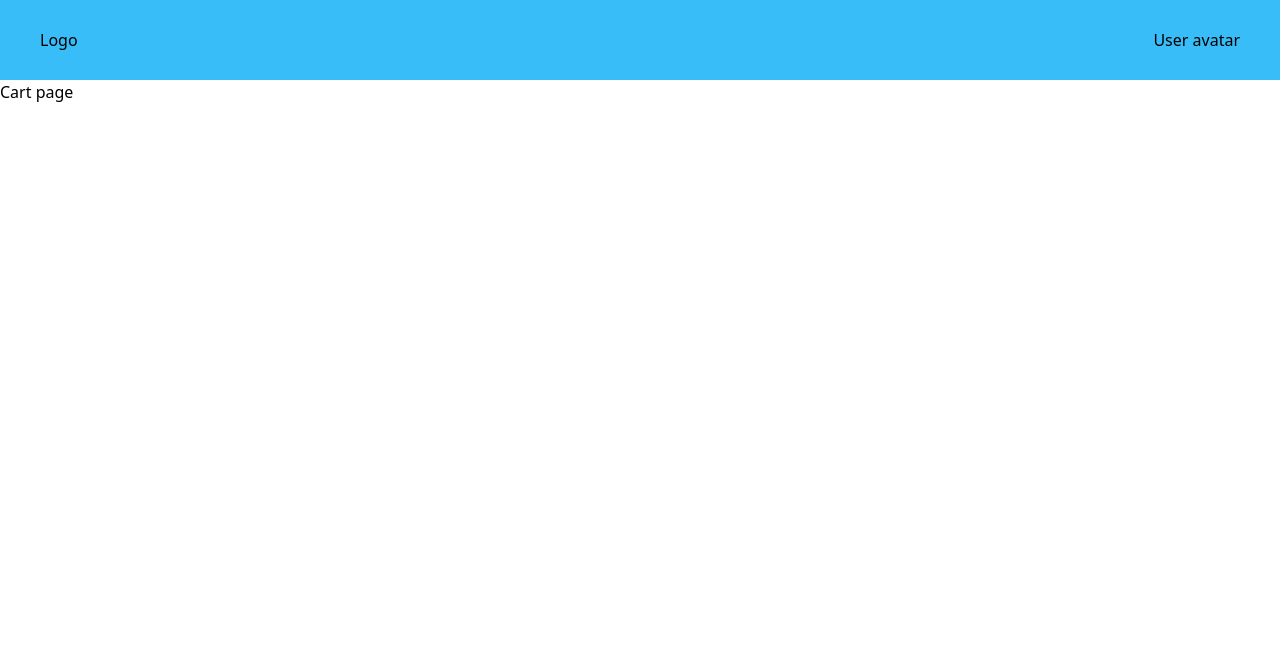
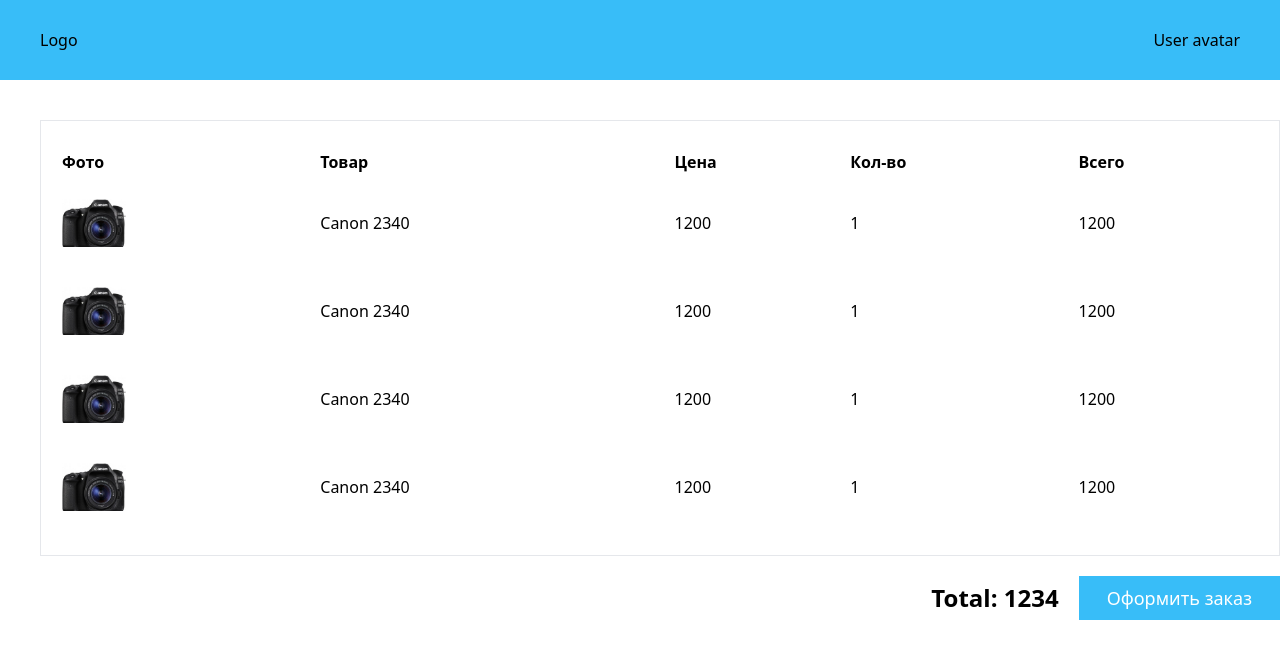
Before and after one commit to AleksandrKalinin/nuxt-commerce, a Nuxt app: page /cart in a window 1280 px wide. Shown: the top 658 px of the page. Built offline with nearby package versions, Linux system fonts and the light colour scheme.

Commit message:
feat: Created cart component

```diff
--- a/components/Base/BaseTable.vue
+++ b/components/Base/BaseTable.vue
@@ -8,7 +8,7 @@
       </tr>
     </thead>
     <tbody>
-      <tr v-for="item in data" class="text-left border-t-2 sky-blue-400">
+      <tr v-for="item in data" class="text-left">
         <template v-for="option in header">
           <td v-if="option.type === 'plain'" class="py-4">
             {{ item[option.value] }}
--- /dev/null
+++ b/components/Cart.vue
@@ -0,0 +1,71 @@
+<template>
+  <BaseTable :header="header" :data="data" />
+  <div class="py-5 flex flex-row justify-end items-center">
+    <p class="font-bold text-2xl mr-5">Total: 1234</p>
+    <button class="text-lg px-7 py-2 bg-sky-400 text-white rounded-none">
+      Оформить заказ
+    </button>
+  </div>
+</template>
+
+<script setup lang="ts">
+const header = [
+  {
+    label: "Фото",
+    value: "photo",
+    type: "image",
+  },
+  {
+    label: "Товар",
+    value: "name",
+    type: "plain",
+  },
+  {
+    label: "Цена",
+    value: "price",
+    type: "plain",
+  },
+  {
+    label: "Кол-во",
+    value: "amount",
+    type: "plain",
+  },
+  {
+    label: "Всего",
+    value: "total",
+    type: "plain",
+  },
+];
+const data = [
+  {
+    name: "Canon 2340",
+    photo: "/images/1.jpg",
+    price: 1200,
+    amount: 1,
+    total: 1200,
+  },
+  {
+    name: "Canon 2340",
+    photo: "/images/1.jpg",
+    price: 1200,
+    amount: 1,
+    total: 1200,
+  },
+  {
+    name: "Canon 2340",
+    photo: "/images/1.jpg",
+    price: 1200,
+    amount: 1,
+    total: 1200,
+  },
+  {
+    name: "Canon 2340",
+    photo: "/images/1.jpg",
+    price: 1200,
+    amount: 1,
+    total: 1200,
+  },
+];
+</script>
+
+<style scoped></style>
--- a/pages/cart/index.vue
+++ b/pages/cart/index.vue
@@ -1,5 +1,11 @@
 <template>
-  <div>Cart page</div>
+  <div class="container mx-auto py-10 flex">
+    <section class="w-full lg:ml-10 ml-5">
+      <div class="columns-1">
+        <Cart />
+      </div>
+    </section>
+  </div>
 </template>
 
 <script setup lang="ts"></script>
```
